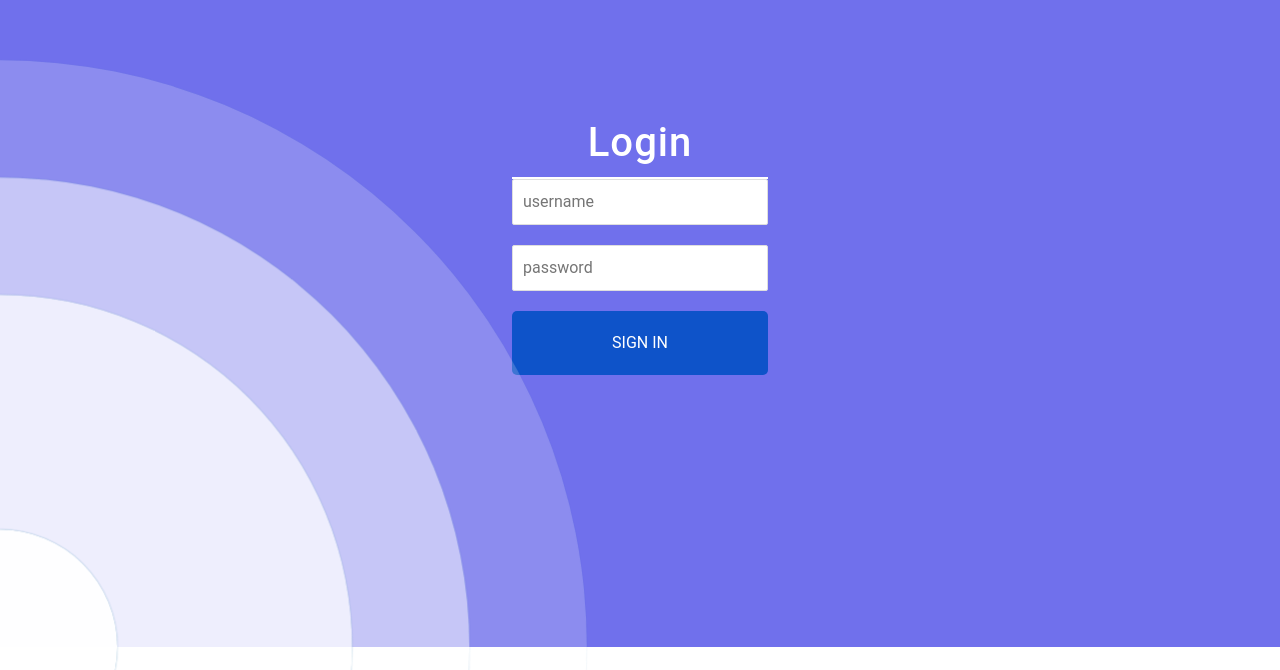
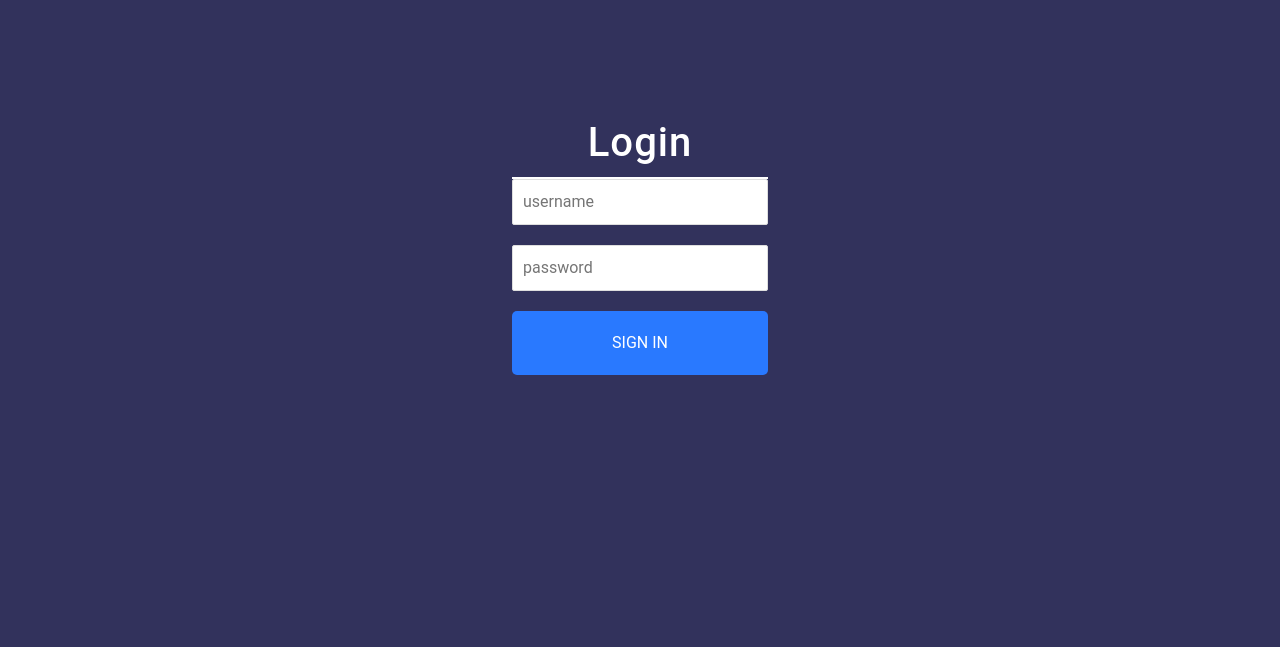
Before and after one commit to Harshithhk/Inventory_SourceCode, a React (Create React App) app: page / in a window 1280 px wide. Shown: the part 153-823 px from the top of the page. After the commit the page ends 800 px from the top, so only its background shows below. Built offline with nearby package versions, Linux system fonts and the light colour scheme.

Commit message:
bgupdated

```diff
--- a/src/components/Login/Login.css
+++ b/src/components/Login/Login.css
@@ -3,12 +3,12 @@ body {
   font-family: "Roboto", sans-serif;
   padding: 0;
   margin: 0;
-  overflow: hidden;
+  /* overflow: hidden; */
 }
 
-#root {
+/* #root {
   height: 100vh;
-}
+} */
 
 * {
   box-sizing: border-box;
@@ -20,7 +20,7 @@ body {
   text-align: center;
   height: 100vh;
   align-items: center;
-  background-color: #7070ec;
+  background-color: #32325c;
 }
 
 .joinInnerContainer {
@@ -44,7 +44,7 @@ body {
   color: #fff !important;
   text-transform: uppercase;
   text-decoration: none;
-  background: #0e53c9;
+  background: #2979ff;
   padding: 20px;
   border-radius: 5px;
   display: inline-block;
@@ -71,10 +71,7 @@ button:focus {
 }
 
 /* _______BACKGROUND */
-/* body {
-  background: #3399ff;
-} */
-
+/*
 .circle {
   position: absolute;
   border-radius: 50%;
@@ -149,4 +146,4 @@ button:focus {
   100% {
     transform: scale(0.8);
   }
-}
+} */
```
